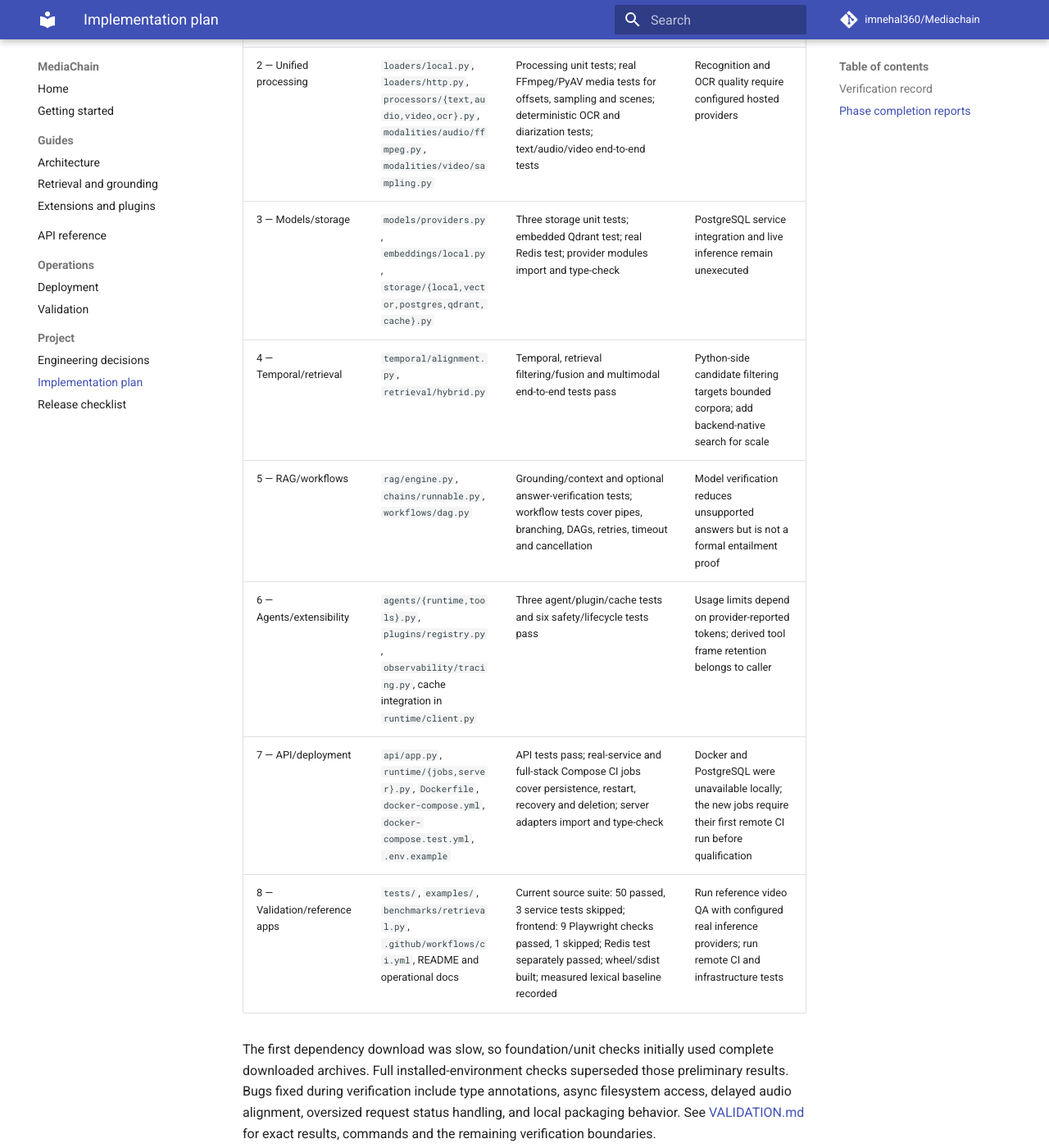
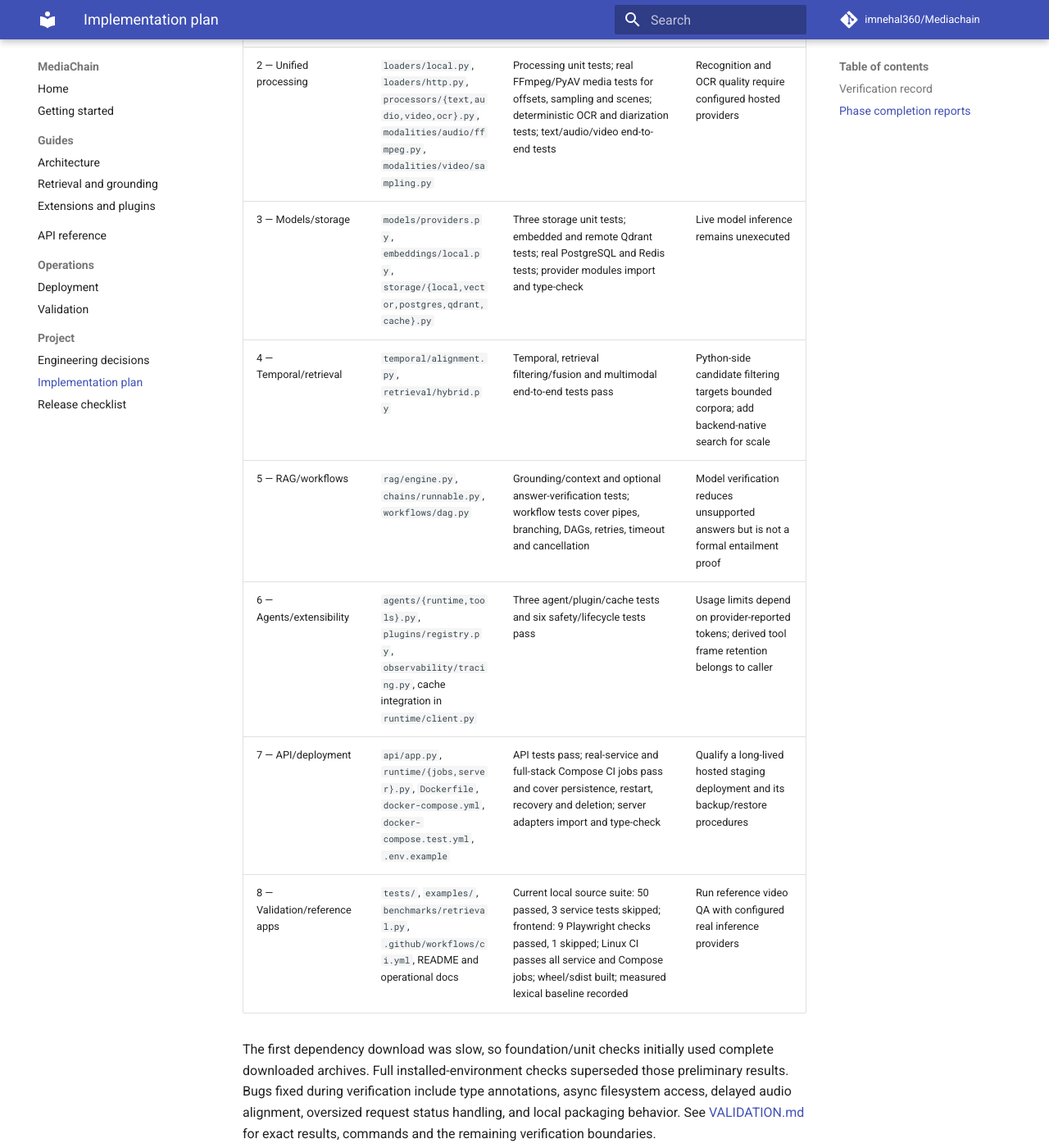
Before and after one commit to imnehal360/Mediachain, an MkDocs documentation site: the page built from docs/IMPLEMENTATION_PLAN.md, in a window 1280 px wide and 1400 px high, scrolled down 1308 px. Shown: the whole window at 82% size. Built offline with MkDocs 1.6.1 and Material for MkDocs 9.7.7, drawn with Linux system fonts in a browser that asks for light colours; comment, search, counter and statistics services are not loaded; some of the changed text lies outside the part shown.

Commit message:
docs: record successful remote qualification

```diff
--- a/docs/IMPLEMENTATION_PLAN.md
+++ b/docs/IMPLEMENTATION_PLAN.md
@@ -27,19 +27,20 @@ Updated after each phase. Live credentials and external services are never assum
 
 ## Phase completion reports
 
-Implementation exists across all eight phases. Validation requiring unavailable providers or services
-is explicitly pending; this is an initial release, not an assertion of full production qualification.
+Implementation exists across all eight phases. Validation requiring live model providers or a
+long-lived hosted staging environment is explicitly pending; this is an initial release, not an
+assertion of full production qualification.
 
 | Phase | Implemented components and primary files | Executed verification | Limitations and next step |
 |---|---|---|---|
-| 1 — Foundation | `pyproject.toml`, `uv.lock`, `core/models.py`, `core/interfaces.py`, `core/config.py`, `core/errors.py`; architecture and decision records | Seven model/configuration tests; import guard; full-package mypy and Ruff checks pass | CI for other Python/OS combinations remains to run |
+| 1 — Foundation | `pyproject.toml`, `uv.lock`, `core/models.py`, `core/interfaces.py`, `core/config.py`, `core/errors.py`; architecture and decision records | Seven model/configuration tests; import guard; full-package mypy and Ruff checks pass; Linux CI passes on Python 3.11–3.13 | Non-Linux platforms remain locally tested only on macOS Python 3.11 |
 | 2 — Unified processing | `loaders/local.py`, `loaders/http.py`, `processors/{text,audio,video,ocr}.py`, `modalities/audio/ffmpeg.py`, `modalities/video/sampling.py` | Processing unit tests; real FFmpeg/PyAV media tests for offsets, sampling and scenes; deterministic OCR and diarization tests; text/audio/video end-to-end tests | Recognition and OCR quality require configured hosted providers |
-| 3 — Models/storage | `models/providers.py`, `embeddings/local.py`, `storage/{local,vector,postgres,qdrant,cache}.py` | Three storage unit tests; embedded Qdrant test; real Redis test; provider modules import and type-check | PostgreSQL service integration and live inference remain unexecuted |
+| 3 — Models/storage | `models/providers.py`, `embeddings/local.py`, `storage/{local,vector,postgres,qdrant,cache}.py` | Three storage unit tests; embedded and remote Qdrant tests; real PostgreSQL and Redis tests; provider modules import and type-check | Live model inference remains unexecuted |
 | 4 — Temporal/retrieval | `temporal/alignment.py`, `retrieval/hybrid.py` | Temporal, retrieval filtering/fusion and multimodal end-to-end tests pass | Python-side candidate filtering targets bounded corpora; add backend-native search for scale |
 | 5 — RAG/workflows | `rag/engine.py`, `chains/runnable.py`, `workflows/dag.py` | Grounding/context and optional answer-verification tests; workflow tests cover pipes, branching, DAGs, retries, timeout and cancellation | Model verification reduces unsupported answers but is not a formal entailment proof |
 | 6 — Agents/extensibility | `agents/{runtime,tools}.py`, `plugins/registry.py`, `observability/tracing.py`, cache integration in `runtime/client.py` | Three agent/plugin/cache tests and six safety/lifecycle tests pass | Usage limits depend on provider-reported tokens; derived tool frame retention belongs to caller |
-| 7 — API/deployment | `api/app.py`, `runtime/{jobs,server}.py`, `Dockerfile`, `docker-compose.yml`, `docker-compose.test.yml`, `.env.example` | API tests pass; real-service and full-stack Compose CI jobs cover persistence, restart, recovery and deletion; server adapters import and type-check | Docker and PostgreSQL were unavailable locally; the new jobs require their first remote CI run before qualification |
-| 8 — Validation/reference apps | `tests/`, `examples/`, `benchmarks/retrieval.py`, `.github/workflows/ci.yml`, README and operational docs | Current source suite: 50 passed, 3 service tests skipped; frontend: 9 Playwright checks passed, 1 skipped; Redis test separately passed; wheel/sdist built; measured lexical baseline recorded | Run reference video QA with configured real inference providers; run remote CI and infrastructure tests |
+| 7 — API/deployment | `api/app.py`, `runtime/{jobs,server}.py`, `Dockerfile`, `docker-compose.yml`, `docker-compose.test.yml`, `.env.example` | API tests pass; real-service and full-stack Compose CI jobs pass and cover persistence, restart, recovery and deletion; server adapters import and type-check | Qualify a long-lived hosted staging deployment and its backup/restore procedures |
+| 8 — Validation/reference apps | `tests/`, `examples/`, `benchmarks/retrieval.py`, `.github/workflows/ci.yml`, README and operational docs | Current local source suite: 50 passed, 3 service tests skipped; frontend: 9 Playwright checks passed, 1 skipped; Linux CI passes all service and Compose jobs; wheel/sdist built; measured lexical baseline recorded | Run reference video QA with configured real inference providers |
 
 The first dependency download was slow, so foundation/unit checks initially used complete downloaded
 archives. Full installed-environment checks superseded those preliminary results. Bugs fixed during
```
Also changed, not shown: docs/DEPLOYMENT.md (+3 -2 lines), docs/VALIDATION.md (+9 -10 lines).
